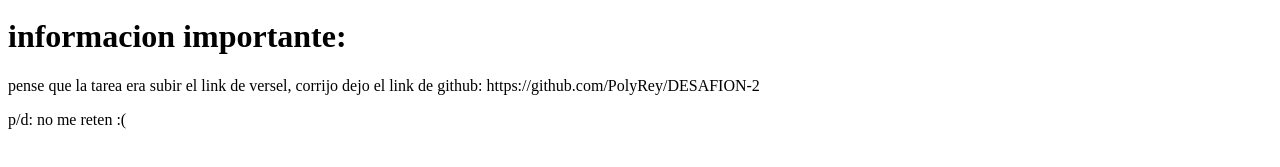
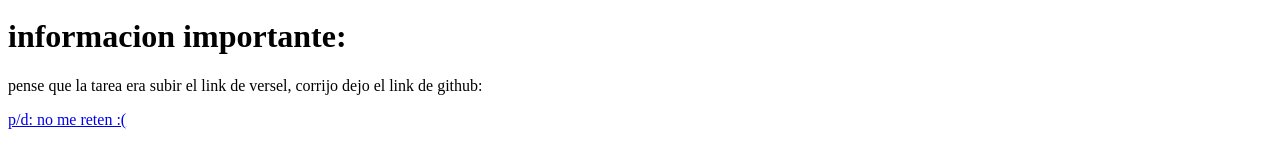
Before and after one commit to PolyRey/DESAFION-2, a plain HTML site: page index.html in a window 1280 px wide. Shown: the part 205-372 px from the top of the page. Drawn offline with Linux system fonts and the light colour scheme; a web font is replaced by a local one.

Commit message:
link github

```diff
--- a/index.html
+++ b/index.html
@@ -22,7 +22,9 @@
      </header>
      <p> proximamente mas informacion. muchas gracias por la espera</p>
      <h1> informacion importante:</h1>
-     <p> pense que la tarea era subir el link de versel, corrijo dejo el link de github: https://github.com/PolyRey/DESAFION-2 </p>
-     <p>p/d: no me reten :( </p>
+            <p> pense que la tarea era subir el link de versel, corrijo dejo el link de github:
+                  <a href="https://github.com/PolyRey/DESAFION-2" </a>
+            </p>
+               <p>p/d: no me reten :( </p>
 </body>
 </html>
```
